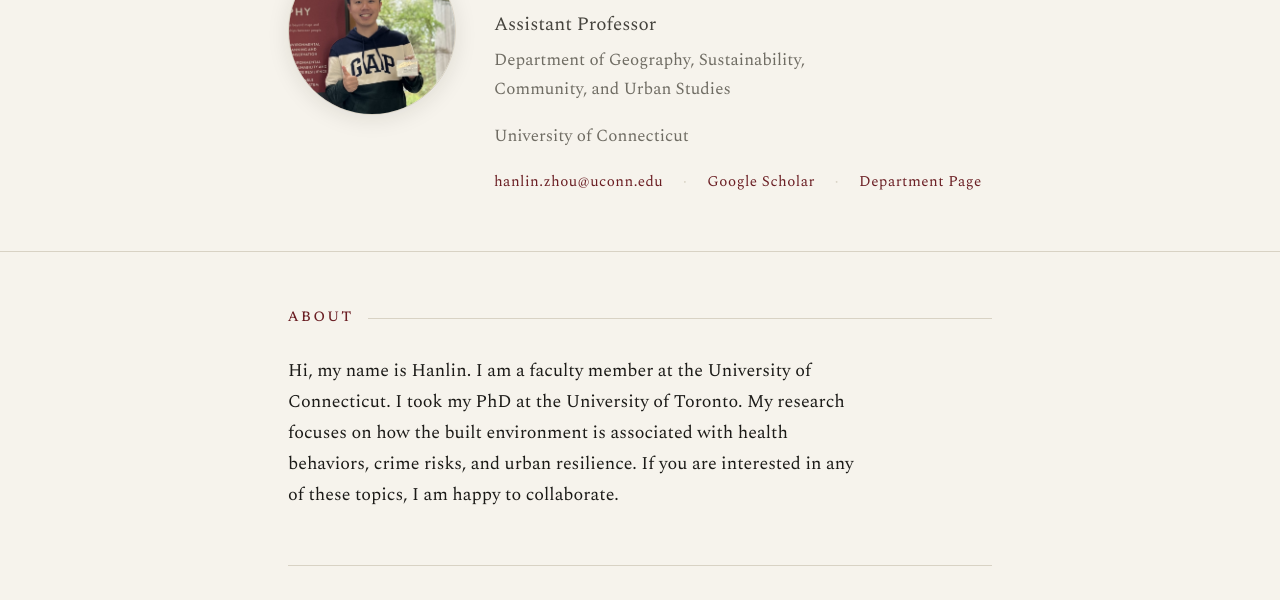
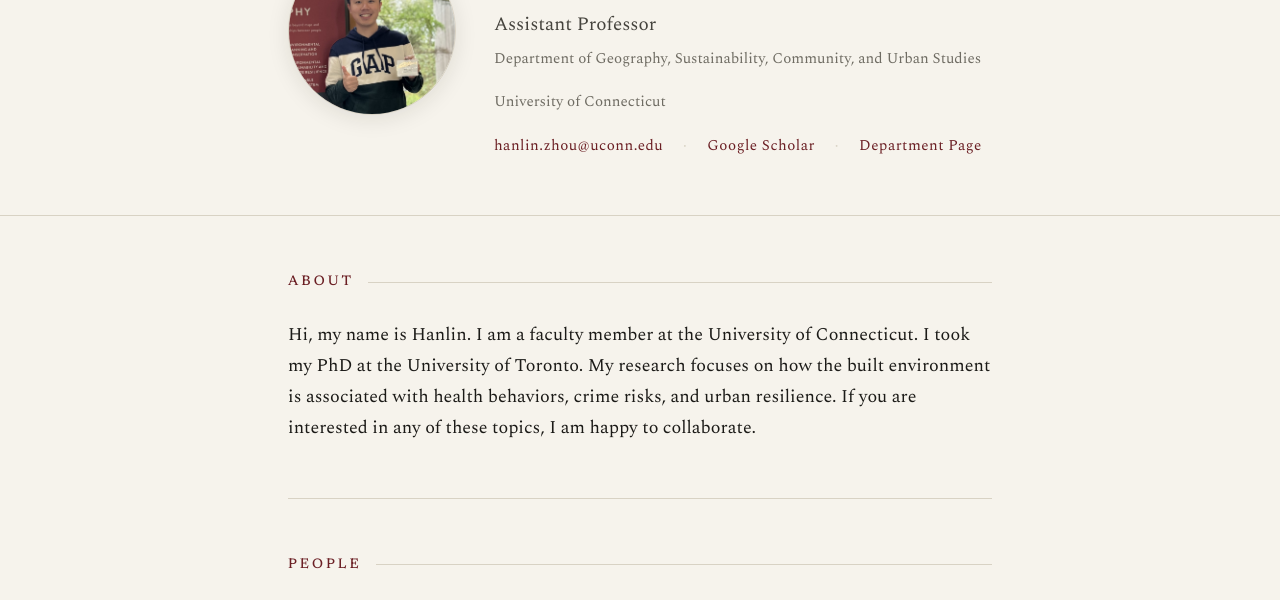
Before and after one commit to HLSYSUC/HLSYSUC.github.io, a plain HTML site: page index.html in a window 1280 px wide. Shown: the part 197-797 px from the top of the page. Drawn offline with nearby package versions, Linux system fonts and the light colour scheme.

Commit message:
Add files via upload

```diff
--- a/index.html
+++ b/index.html
@@ -134,10 +134,9 @@
     margin: 0 0 4px;
   }
   .affil {
-    font-size: 17px;
+    font-size: 15px;
     color: var(--ink-faint);
     margin: 0 0 18px;
-    max-width: 46ch;
   }
   .meta {
     display: flex;
@@ -173,7 +172,7 @@
     background: var(--rule);
   }
 
-  .prose p { margin: 0 0 18px; max-width: 64ch; }
+  .prose p { margin: 0 0 18px; }
   .prose p:last-child { margin-bottom: 0; }
 
   /* ---------- People ---------- */
```
